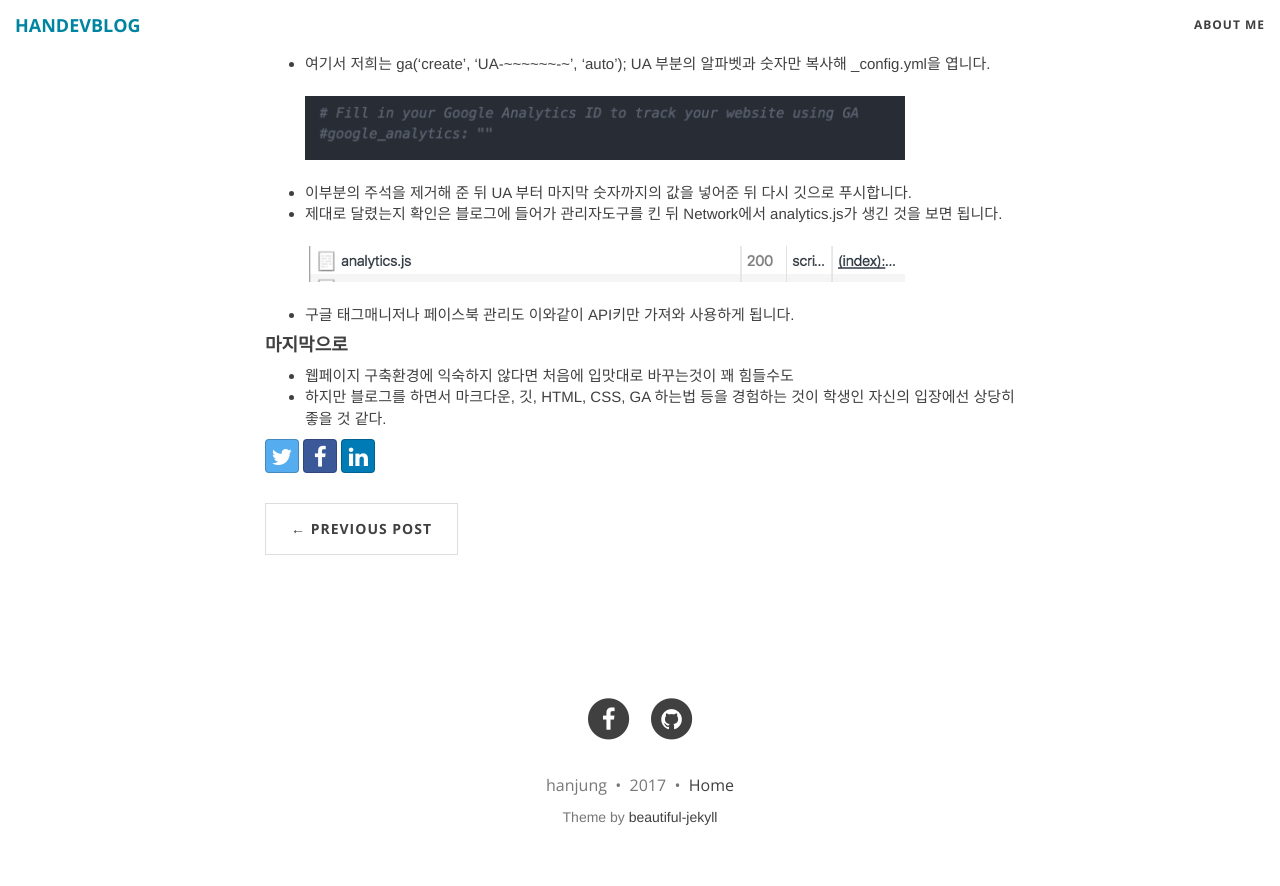
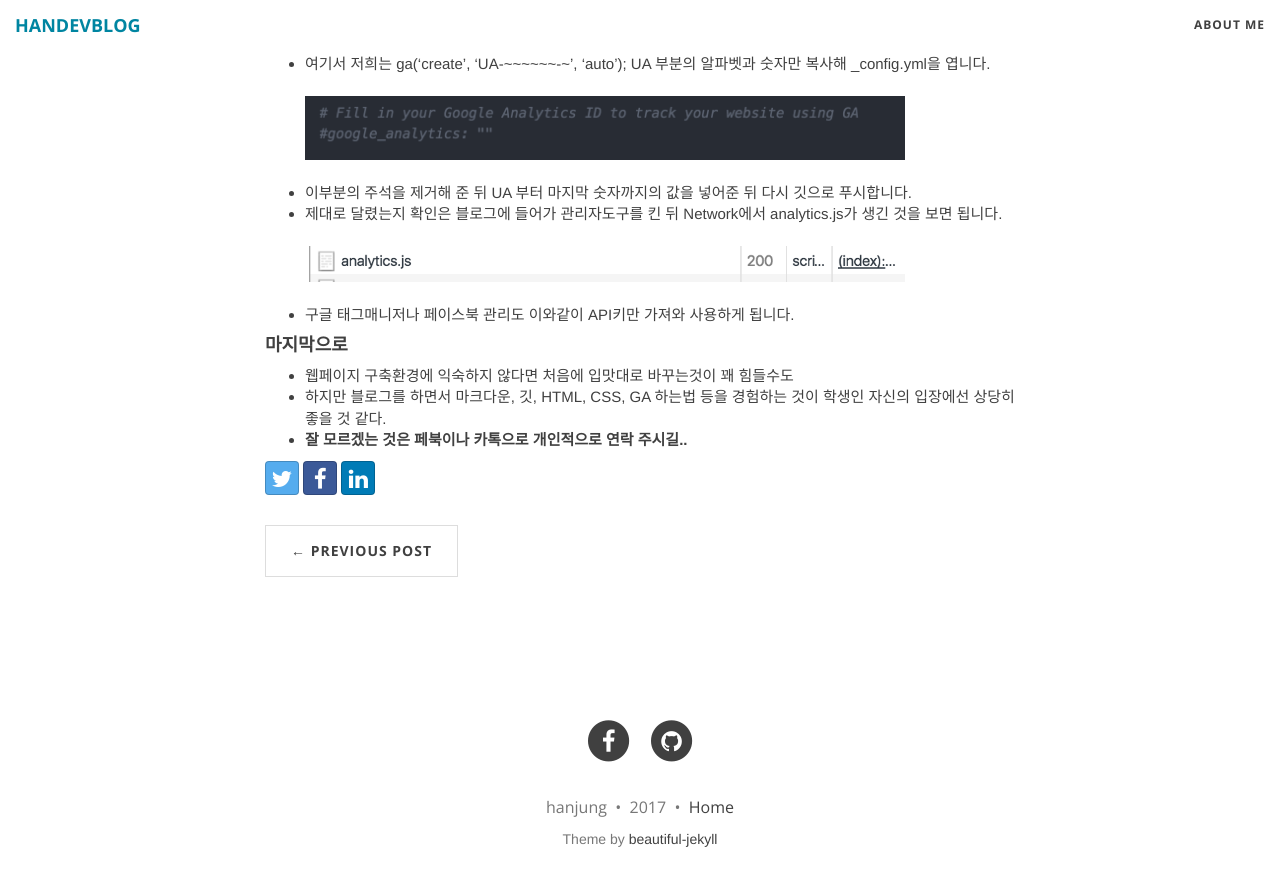
Before and after one commit to hanjungv/hanjungv.github.io, a Jekyll site: the page built from _posts/2017-02-03-1_ETC_makingblog.markdown, in a window 1280 px wide and 900 px high, scrolled down 4956 px. Shown: the top 886 px of the window. Built offline with Jekyll 4.4.1, drawn with Linux system fonts in a browser that asks for light colours; nearby versions of some CDN libraries.

Commit message:
post update

```diff
--- a/_posts/2017-02-03-1_ETC_makingblog.markdown
+++ b/_posts/2017-02-03-1_ETC_makingblog.markdown
@@ -157,3 +157,4 @@ $ git push origin master
 #### 마지막으로
 * 웹페이지 구축환경에 익숙하지 않다면 처음에 입맛대로 바꾸는것이 꽤 힘들수도
 * 하지만 블로그를 하면서 마크다운, 깃, HTML, CSS, GA 하는법 등을 경험하는 것이 학생인 자신의 입장에선 상당히 좋을 것 같다.
+* **잘 모르겠는 것은 페북이나 카톡으로 개인적으로 연락 주시길..**
```
